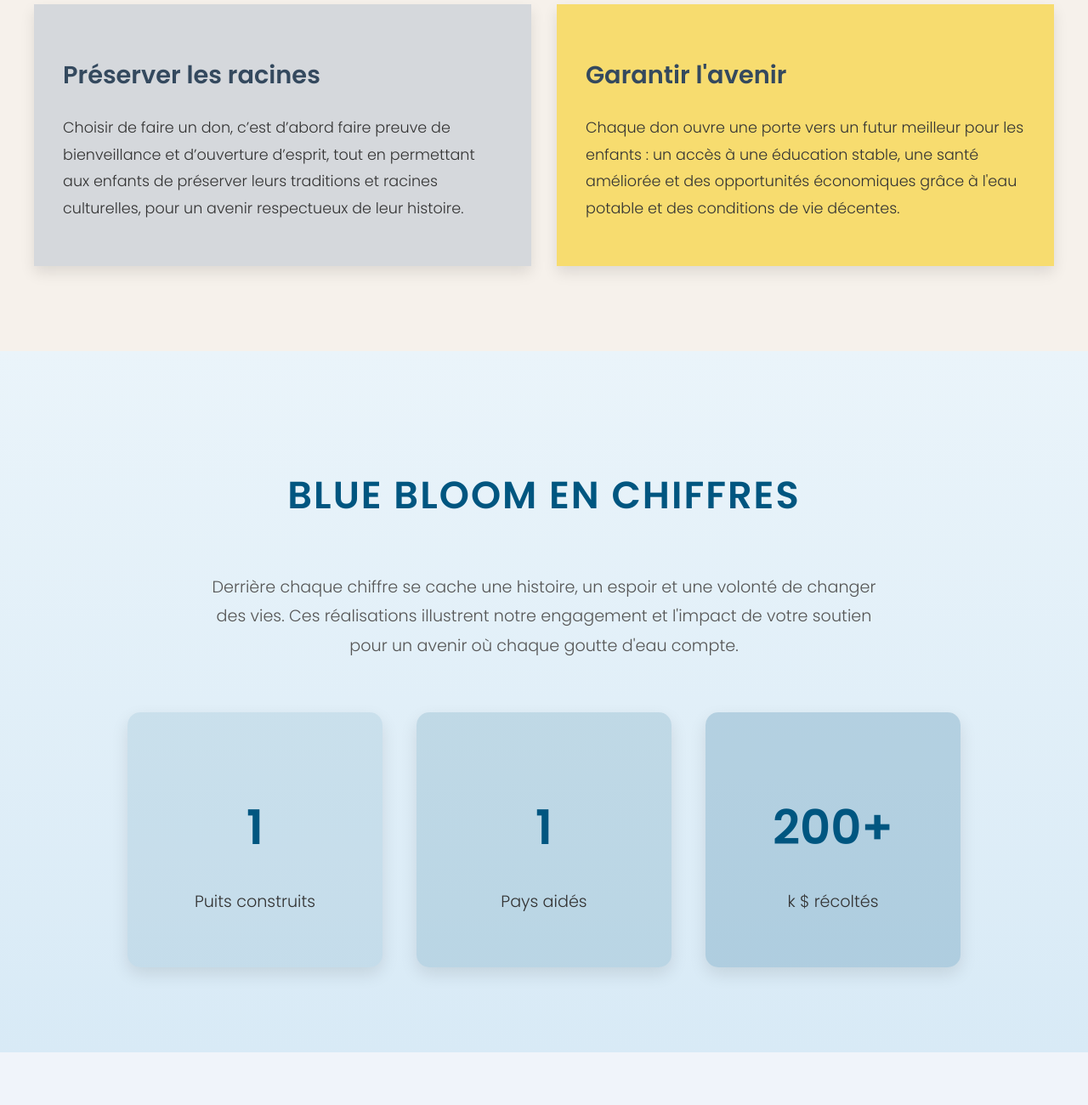
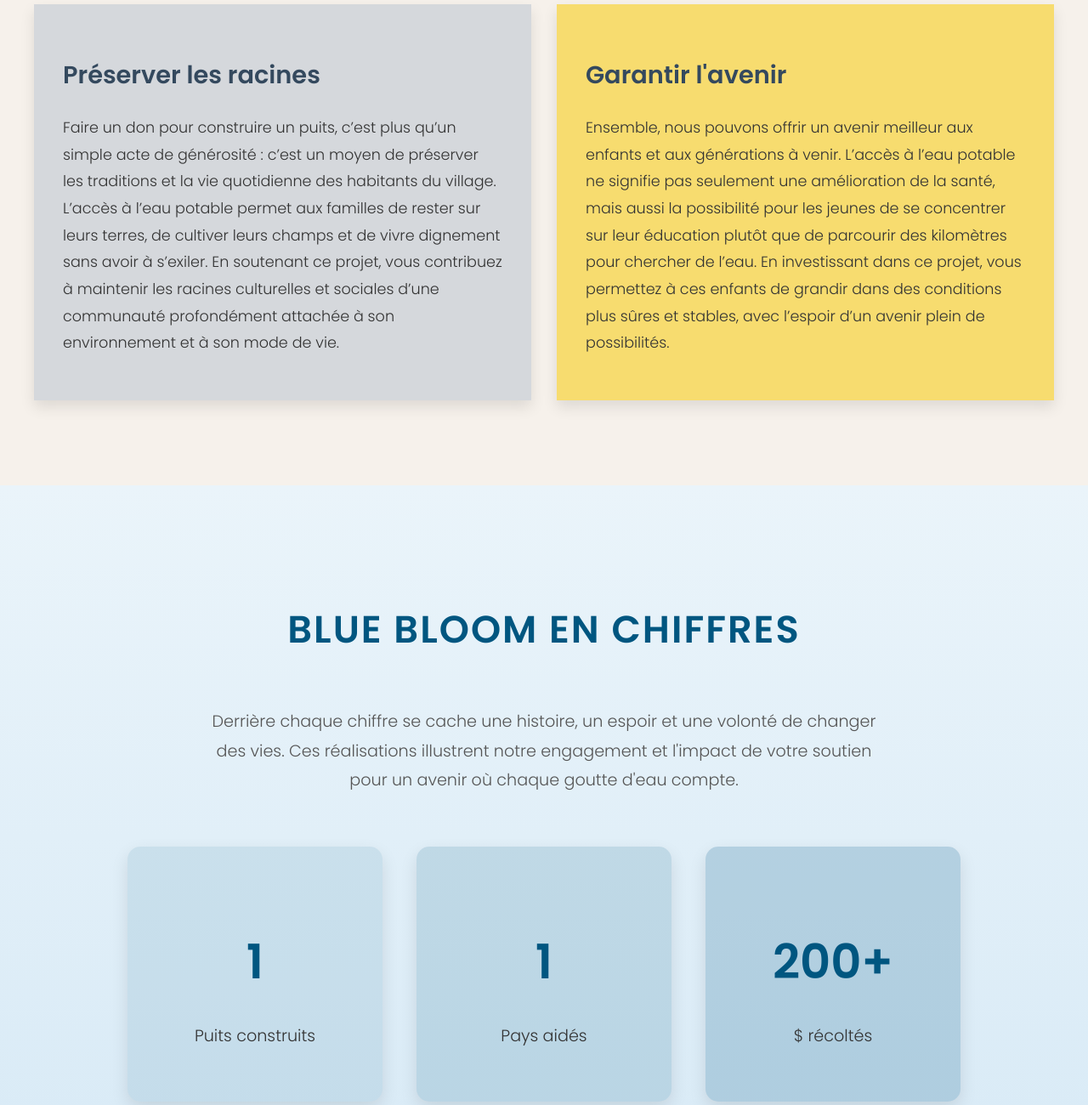
Before and after one commit to ngobluebloom/Association-Blue-Bloom, a plain HTML site: page index.html in a window 1280 px wide. Shown: the part 3220-4520 px from the top of the page at 85% size. Drawn offline with Linux system fonts and the light colour scheme.

Commit message:
Update index.html

```diff
--- a/index.html
+++ b/index.html
@@ -499,15 +499,15 @@
             <div class="donation-card">
                 <h2>Préserver les racines</h2>
                 <p>
-                    Choisir de faire un don, c’est d’abord faire preuve de bienveillance et d’ouverture d’esprit,
-                    tout en permettant aux enfants de préserver leurs traditions et racines culturelles, pour un avenir respectueux de leur histoire.
+                    Faire un don pour construire un puits, c’est plus qu’un simple acte de générosité : c’est un moyen de préserver les traditions et la vie quotidienne des habitants du village. L’accès à l’eau potable permet aux familles de rester sur leurs terres, de cultiver leurs champs et de vivre dignement sans avoir à s’exiler. En soutenant ce projet, vous contribuez à maintenir les racines culturelles et sociales d’une communauté profondément attachée à son environnement et à son mode de vie.
+
+
                 </p>
             </div>
             <div class="donation-card">
                 <h2>Garantir l'avenir</h2>
                 <p>
-                    Chaque don ouvre une porte vers un futur meilleur pour les enfants : un accès à une éducation stable,
-                    une santé améliorée et des opportunités économiques grâce à l'eau potable et des conditions de vie décentes.
+                   Ensemble, nous pouvons offrir un avenir meilleur aux enfants et aux générations à venir. L’accès à l’eau potable ne signifie pas seulement une amélioration de la santé, mais aussi la possibilité pour les jeunes de se concentrer sur leur éducation plutôt que de parcourir des kilomètres pour chercher de l’eau. En investissant dans ce projet, vous permettez à ces enfants de grandir dans des conditions plus sûres et stables, avec l’espoir d’un avenir plein de possibilités.
                 </p>
             </div>
         </div>
@@ -535,7 +535,7 @@
         <div style="flex: 1; min-width: 200px; max-width: 300px; text-align: center; position: relative;">
             <div class="stat-box" style="border: none; border-radius: 15px; padding: 40px; background: rgba(0, 86, 128, 0.2); box-shadow: 0px 8px 20px rgba(0, 0, 0, 0.1);">
                 <h2 class="stat-number" data-target="12" style="font-size: 3.5em; color: #005680; margin-bottom: 15px; font-weight: bold;">200+</h2>
-                <p style="font-size: 1.2em; color: #333; margin: 12;">k $ récoltés</p>
+                <p style="font-size: 1.2em; color: #333; margin: 12;"> $ récoltés</p>
             </div>
         </div>
     </div>
@@ -568,7 +568,7 @@ statCards.forEach(card => {
         <div class="slides">
             <div class="slide active">
                 <img src="image1.jpg" alt="Puits construits">
-                <div class="caption">10+ puits construits</div>
+                <div class="caption">Notre premier puits construits</div>
             </div>
             <div class="slide">
                 <video autoplay muted loop>
```
